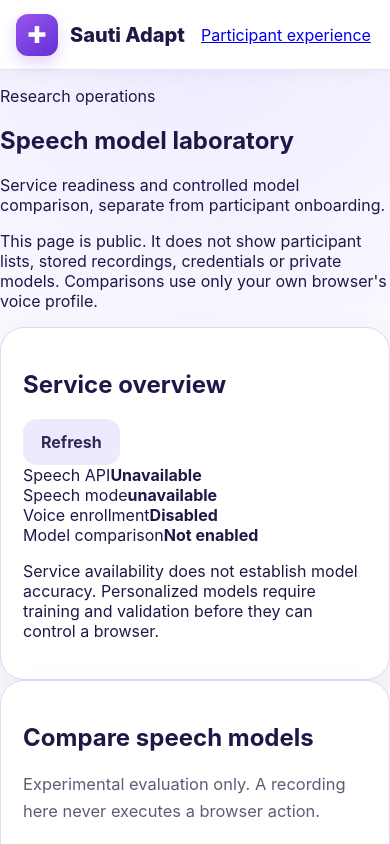
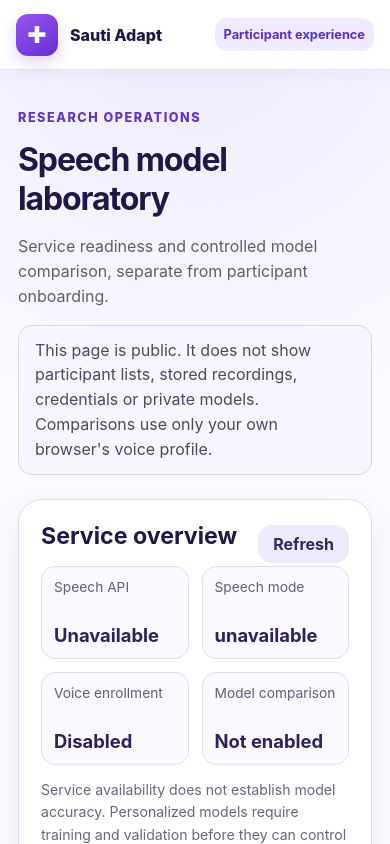
Before and after one commit to ChristopherKiokoStrathmore/Sauti_Adapt, a Next.js app in the folder apps/web/: page /admin in a window 390 px wide. Shown: the top 844 px of the page. Built offline with nearby package versions, Linux system fonts and the light colour scheme.

Commit message:
Style responsive public research dashboard and coarse operational status

```diff
--- a/apps/web/app/style.css
+++ b/apps/web/app/style.css
@@ -198,3 +198,30 @@ footer{text-align:center;padding:28px 18px;color:#716a7d;font-size:.85rem}
 .calibration-row{display:grid;grid-template-columns:150px auto 1fr;gap:6px 10px;align-items:center;padding:8px 0;border-top:1px solid #ece8f6}
 .calibration-row small{grid-column:1/-1;color:#6d677b;line-height:1.5}
 .train-box{margin-top:10px;display:grid;gap:8px}.train-box code{display:block;padding:10px 12px;border-radius:10px;background:#1e1b2e;color:#e8e4ff;font-size:.82rem;overflow-x:auto;white-space:nowrap}
+
+
+/* Public, non-sensitive research dashboard */
+.admin-shell{min-height:100vh}
+.admin-back-link{margin-left:auto;color:#5930c8;font-weight:750;text-decoration:none;padding:10px 13px;border-radius:12px;background:#f1eaff}
+.admin-back-link:hover{text-decoration:underline}
+.admin-hero{width:min(1080px,calc(100% - 36px));margin:38px auto 24px}
+.admin-hero .eyebrow{text-transform:uppercase;letter-spacing:.12em;color:#6137be;font-weight:850;font-size:.79rem}
+.admin-hero h1{font-size:clamp(2rem,4vw,3.4rem);letter-spacing:-.035em;margin:6px 0 12px}
+.admin-hero p{max-width:760px;line-height:1.55;color:#625b75}
+.admin-hero .admin-public-note{max-width:none;padding:12px 16px;border:1px solid #dcd4eb;border-radius:14px;background:#f8f5ff;color:#4e4767}
+.admin-grid{display:grid;grid-template-columns:minmax(280px, .85fr) minmax(400px,1.15fr);gap:20px;width:min(1080px,calc(100% - 36px));margin:0 auto 52px;align-items:start}
+.admin-panel{min-height:0;padding:26px}
+.admin-panel h2{font-size:1.45rem;margin:0 0 16px}
+.admin-panel-heading{display:flex;align-items:center;gap:14px;justify-content:space-between}
+.admin-panel-heading button{padding:9px 15px}
+.admin-stats{display:grid;grid-template-columns:1fr 1fr;gap:13px}
+.admin-stat{border:1px solid #e1dbee;background:#faf9ff;border-radius:14px;padding:16px;min-height:93px;display:flex;flex-direction:column;justify-content:space-between;gap:12px}
+.admin-stat span{color:#655c7e;font-size:.86rem}
+.admin-stat strong{color:#30205d;font-size:1.15rem;overflow-wrap:anywhere}
+.admin-muted{font-size:.88rem;color:#6c6380;line-height:1.6}
+.admin-feedback{padding:12px 15px;border-radius:13px;background:#f1edff;border:1px solid #dfd6f2;line-height:1.55}
+.admin-results{margin-top:20px}
+.admin-results .model-result{margin:12px 0;padding:15px;border:1px solid #ddd5f3;border-radius:13px}
+.admin-results .model-result p{line-height:1.5;overflow-wrap:anywhere}
+@media(max-width:850px){.admin-grid{grid-template-columns:1fr}.admin-panel{padding:22px}.admin-shell .topbar{gap:9px}.admin-shell .concept-badge{display:none}}
+@media(max-width:520px){.admin-stats{grid-template-columns:1fr 1fr}.admin-stat{padding:12px}.admin-back-link{font-size:.8rem;padding:9px}.admin-shell .brand{font-size:1rem}}
```
